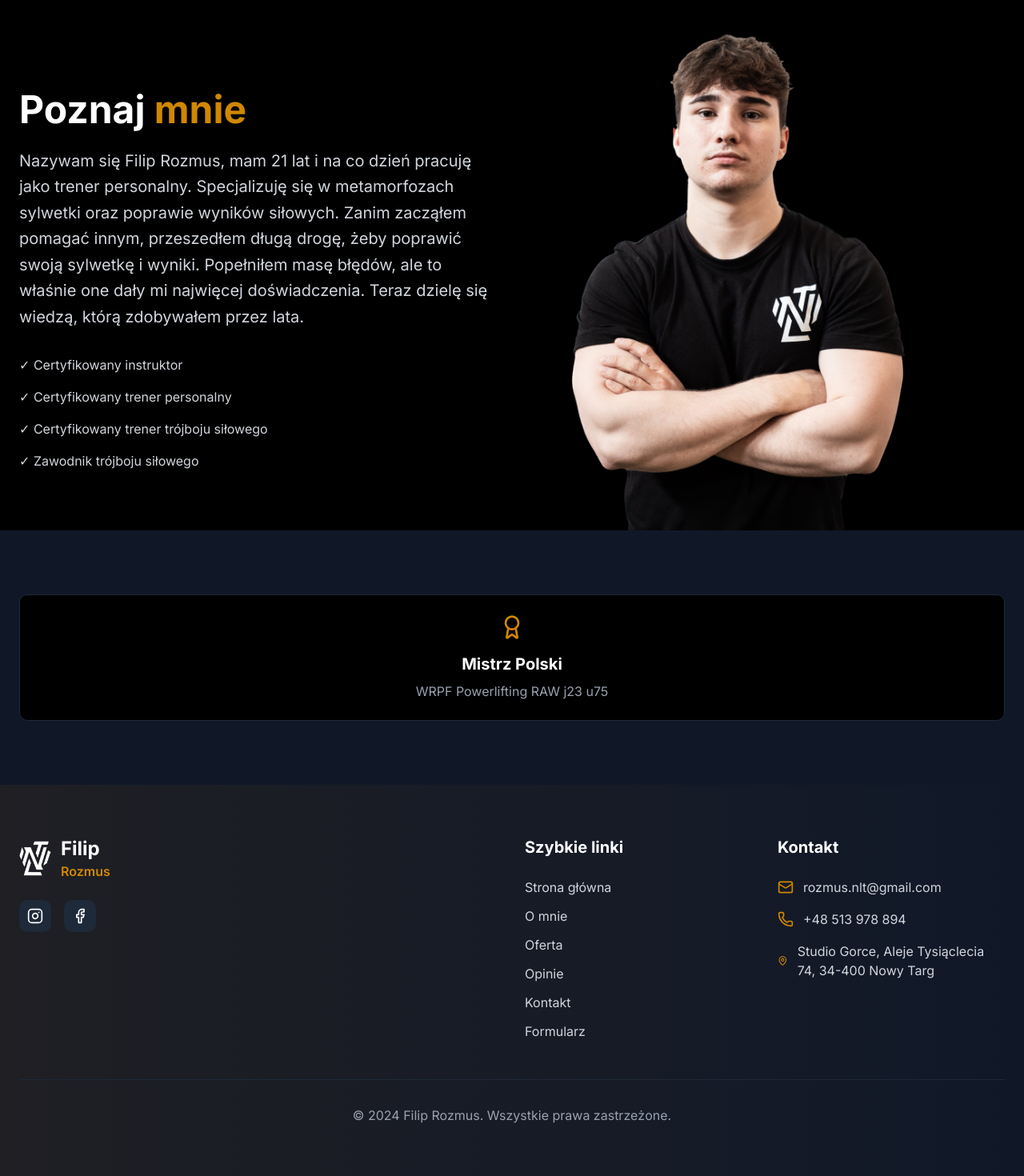
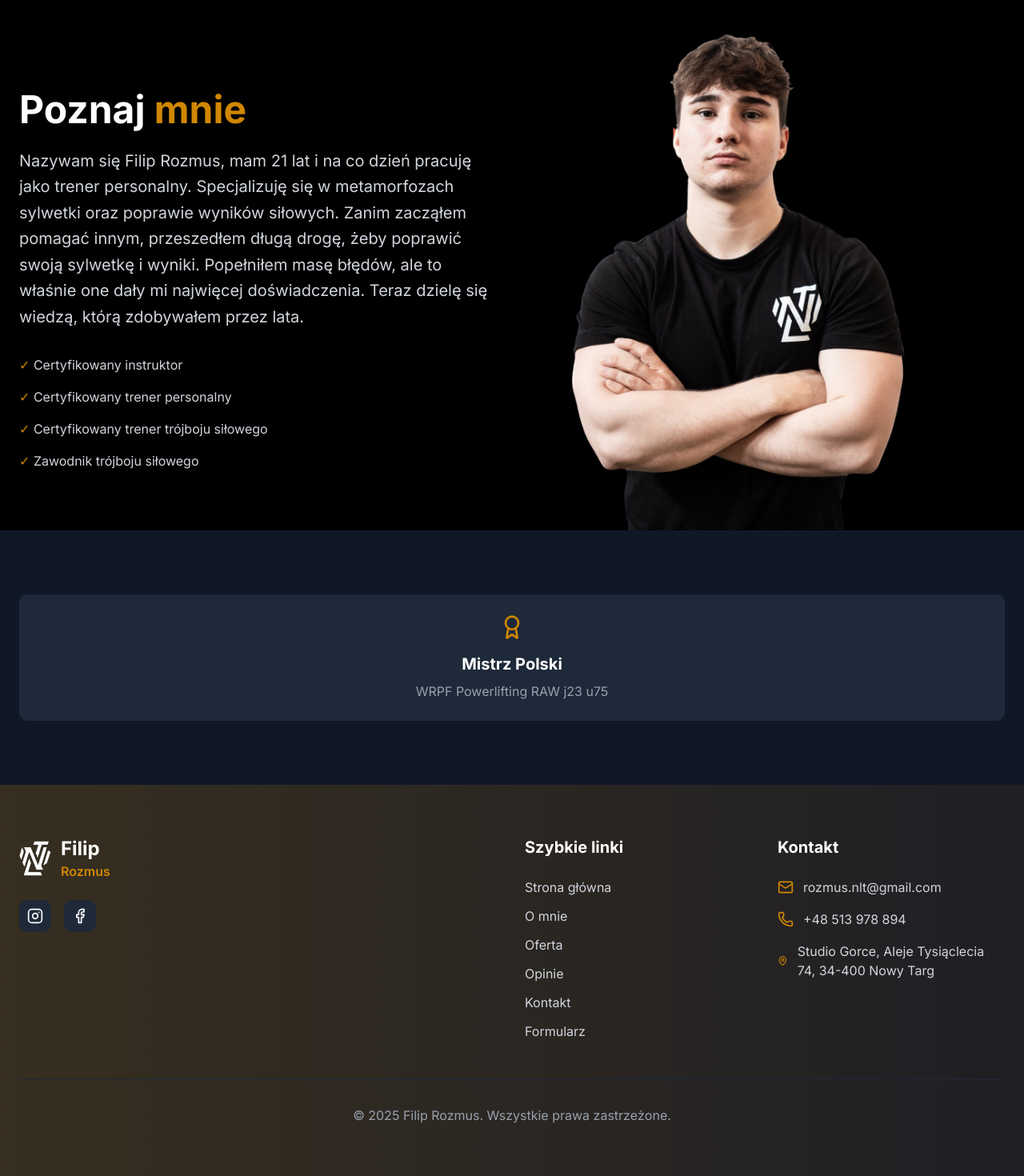
Before and after one commit to Pyndzelek/rozmus-web, a Next.js app: page /o-mnie in a window 1280 px wide. Shown: the part 126-1596 px from the top of the page at 80% size. Built offline with nearby package versions, Linux system fonts and the light colour scheme.

Commit message:
Carousel mobile view update, footer gradiend update, o-mnie colors update

```diff
--- a/src/app/o-mnie/page.tsx
+++ b/src/app/o-mnie/page.tsx
@@ -41,10 +41,22 @@ export default function AboutPage() {
                 lata.
               </p>
               <div className="space-y-4 text-gray-300">
-                <p>✓ Certyfikowany instruktor</p>
-                <p>✓ Certyfikowany trener personalny</p>
-                <p>✓ Certyfikowany trener trójboju siłowego</p>
-                <p>✓ Zawodnik trójboju siłowego</p>
+                <p>
+                  <span className="text-[var(--brand-accent)]">✓</span>{" "}
+                  Certyfikowany instruktor
+                </p>
+                <p>
+                  <span className="text-[var(--brand-accent)]">✓</span>{" "}
+                  Certyfikowany trener personalny
+                </p>
+                <p>
+                  <span className="text-[var(--brand-accent)]">✓</span>{" "}
+                  Certyfikowany trener trójboju siłowego
+                </p>
+                <p>
+                  <span className="text-[var(--brand-accent)]">✓</span> Zawodnik
+                  trójboju siłowego
+                </p>
               </div>
             </motion.div>
 
@@ -73,7 +85,7 @@ export default function AboutPage() {
             {achievements.map((achievement, index) => (
               <motion.div
                 key={index}
-                className="text-center p-6 bg-black rounded-lg border border-gray-800"
+                className="text-center p-6 bg-gray-800 rounded-lg border border-gray-800"
                 initial={{ y: 50, opacity: 0 }}
                 whileInView={{ y: 0, opacity: 1 }}
                 viewport={{ once: true }}
--- a/src/components/modern-footer.tsx
+++ b/src/components/modern-footer.tsx
@@ -21,7 +21,7 @@ export function ModernFooter() {
       viewport={{ once: true }}
       transition={{ duration: 0.8, ease: "easeOut" }}
     >
-      <div className="absolute inset-0 bg-gradient-to-r from-[var(--brand-accent-strong)]/10 to-transparent"></div>
+      <div className="absolute inset-0 bg-gradient-to-r from-[var(--brand-accent)]/20 to-[var(--brand-accent-darker)]/10"></div>
 
       <div className="max-w-7xl mx-auto px-6 py-16 relative">
         <div className="grid md:grid-cols-4 gap-8">
@@ -113,7 +113,8 @@ export function ModernFooter() {
 
         <div className="border-t border-gray-800 mt-12 pt-8 text-center">
           <p className="text-gray-400">
-            © 2024 Filip Rozmus. Wszystkie prawa zastrzeżone.
+            © {new Date().getFullYear()} Filip Rozmus. Wszystkie prawa
+            zastrzeżone.
           </p>
         </div>
       </div>
--- a/src/components/transformations-section.tsx
+++ b/src/components/transformations-section.tsx
@@ -25,7 +25,7 @@ export function TransformationsSection() {
   return (
     <section className="bg-black text-white py-10">
       <div className="max-w-7xl mx-auto px-6 flex flex-col items-center">
-        <h2 className="text-3xl md:text-4xl font-bold text-center mb-16">
+        <h2 className="text-3xl md:text-4xl font-bold text-center md:mb-16 mb-8">
           Przemiany moich podopiecznych
         </h2>
 
@@ -43,7 +43,7 @@ export function TransformationsSection() {
             {transformations.map((src, index) => (
               <CarouselItem
                 key={index}
-                className="pl-4 basis-1/2 md:basis-1/3 lg:basis-1/4"
+                className="pl-4 basis-full sm:basis-1/2 md:basis-1/3 lg:basis-1/4"
               >
                 <div className="p-1">
                   <Image
```
